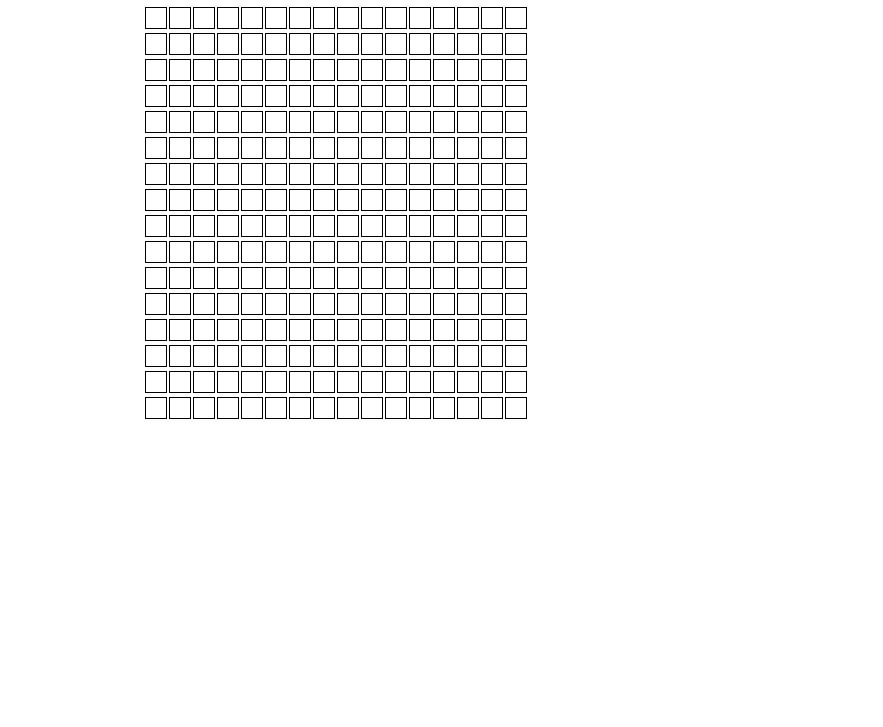
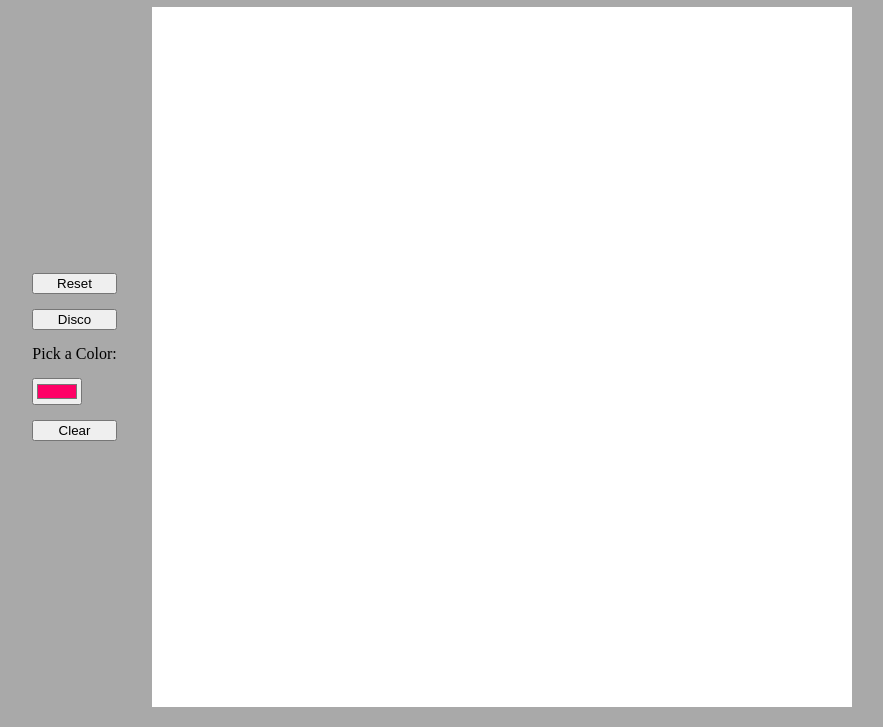
Before and after one commit to sohamOdin/Etch-a-sketch, a plain HTML site: page index.html in a window 1280 px wide. Shown: the part 73-800 px from the top of the page, without its empty margins (198-1081 px from the left). Drawn offline with Linux system fonts and the light colour scheme.

Commit message:
Make Etch A Sketch
Learned various concepts along the way like how to implement rgb colors,how to implement a grid using js only,then I also learnt to clear grid using while loop.

```diff
--- a/index.html
+++ b/index.html
@@ -3,12 +3,21 @@
 <head>
     <meta charset="UTF-8">
     <meta name="viewport" content="width=device-width, initial-scale=1.0">
-    <title>Etch-A-Sketch</title>
+    <title>Etch a Sketch</title>
+    <script defer src="main.js"></script>
     <link href="style.css" rel="stylesheet">
-    <script defer src="main.js"></script>
 </head>
 <body>
-    <h1>Make your Sketch</h1>
-    <div id="container"></div>
+    <h1>Make A Sketch!</h1>
+    <div id="flex">
+        <div id="modal">
+            <button id="reset">Reset</button>
+            <button id="rgb">Disco</button>
+            <label for="palette">Pick a Color:</label>
+            <input id="palette" type="color" value="#ff0066">
+            <button id="clear">Clear</button>
+        </div>
+        <div id="container"></div>
+    </div>
 </body>
 </html>
--- a/main.js
+++ b/main.js
@@ -1,25 +1,65 @@
-const container = document.querySelector("#container");
-let rows = document.getElementsByClassName("rowSketch");
+const CONTAINER = document.querySelector("#container");
+const RESET = document.querySelector("#reset");
+const RGB = document.querySelector("#rgb");
+const CLEAR  = document.querySelector("#clear")
+let color = document.querySelector("#palette");
+let isRGB = false;
 
-function makeGrid(){
-    makeRows(16);
-    makeCols(16);
-}
-
-makeGrid();
-
-function makeRows(numRows){
-    for(let i=0;i<numRows;i++){
-        let box = document.createElement("div");
-        container.appendChild(box).className = "rowSketch";
+function makeGrid(size){
+    for(let i=0;i<size;i++){
+        let row = document.createElement("div");
+        for(let j=0;j<size;j++){
+            let column = document.createElement("div");
+            column.setAttribute("id","column")
+            column.style.opacity = 0;
+            row.appendChild(column);
+            column.addEventListener('mouseenter',()=>{
+                if(isRGB){
+                    column.style.backgroundColor = randomColor();
+                }else{
+                    column.style.backgroundColor = color.value;
+                }
+                let currentOpacity = parseFloat(column.style.opacity);
+                let newOpacity = Math.min(currentOpacity + 0.1,1);
+                column.style.opacity = newOpacity;
+            });
+        }
+        row.setAttribute("id","row");
+        CONTAINER.appendChild(row);
     }
 }
 
-function makeCols(numCols){
-    for(let i=0;i<rows.length;i++){
-        for(let j=0;j<numCols;j++){
-            let box = document.createElement("div");
-            rows[j].appendChild(box).className = "colSketch";
-        }
+makeGrid(16);
+
+function deleteGrid(){
+    while(CONTAINER.firstChild){
+        CONTAINER.removeChild(CONTAINER.firstChild);
     }
 }
+
+function randomColor(){
+    let color = [];
+    for(let i=0;i<3;i++){
+        color.push(Math.floor(Math.random() * 256));
+    }
+    return 'rgb(' + color.join(',') + ')';
+}
+
+RGB.addEventListener('click',()=>{
+    isRGB = !isRGB;
+});
+
+RESET.addEventListener('click',()=>{
+    let newSize;
+    deleteGrid();
+    while(true){
+        newSize = +prompt("Enter resolution: ",1);
+        if(newSize>0 && newSize<101) break;
+    }
+    makeGrid(newSize);
+});
+
+CLEAR.addEventListener('click',()=>{
+    deleteGrid();
+    makeGrid(16);
+});
--- a/style.css
+++ b/style.css
@@ -1,19 +1,38 @@
+body{
+    background-color: darkgray;
+}
+
 h1{
     text-align: center;
 }
 
-.colSketch{
-    border: 1px solid black;
-    min-width: 20px;
-    min-height: 20px;
-    margin-right: 2px;
-    display: inline-block;
+#container{
+    height:700px;
+    width: 700px;
+    background-color: white;
+    display: flex;
+    flex-direction: column;
 }
 
-#container{
-    margin-left: 335px;
+#flex{
+    display: flex;
+    justify-content: center;
+    gap: 35px;
 }
 
-.colSketch:hover{
-    background-color: red;
+#modal{
+    display: flex;
+    flex-direction: column;
+    justify-content: center;
+    gap: 15px;
 }
+
+#row{
+    display: flex;
+    flex-grow: 1;
+}
+
+#column{
+    display: flex;
+    flex-grow: 1;
+}
```
